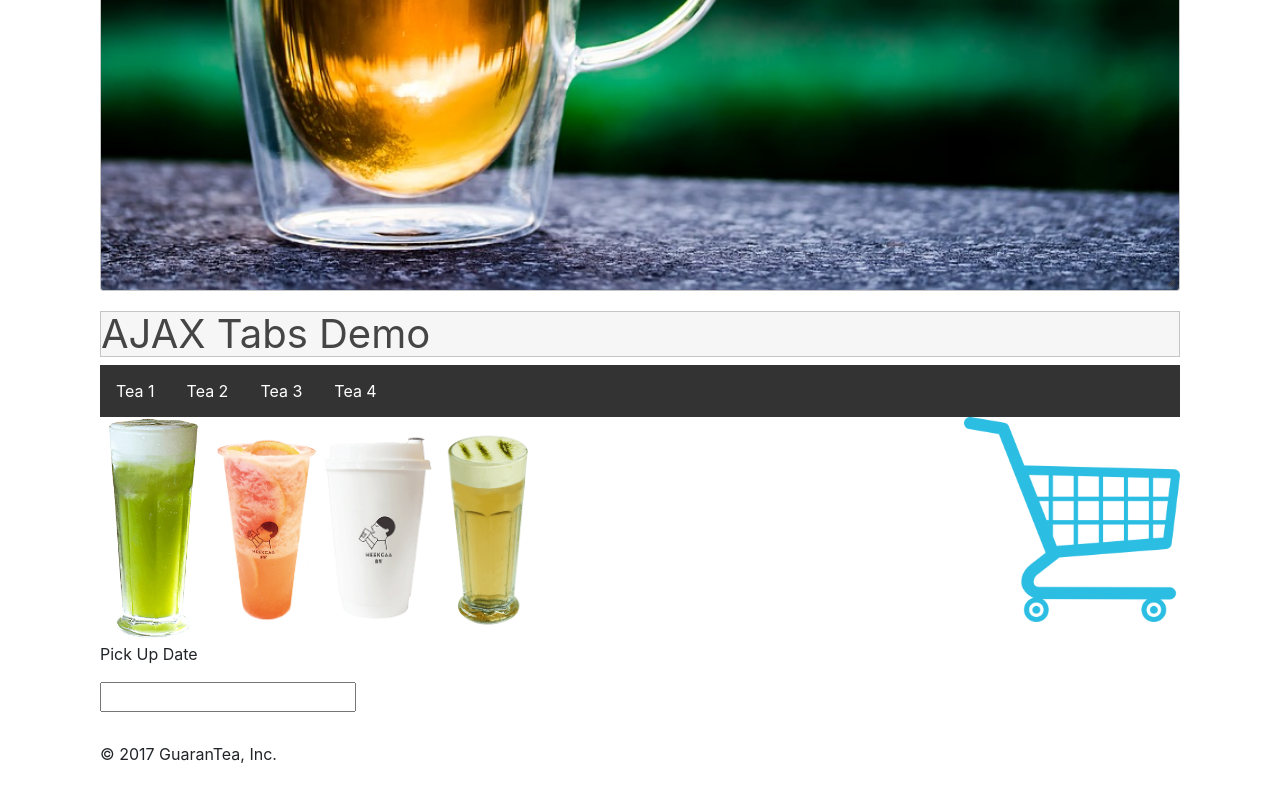
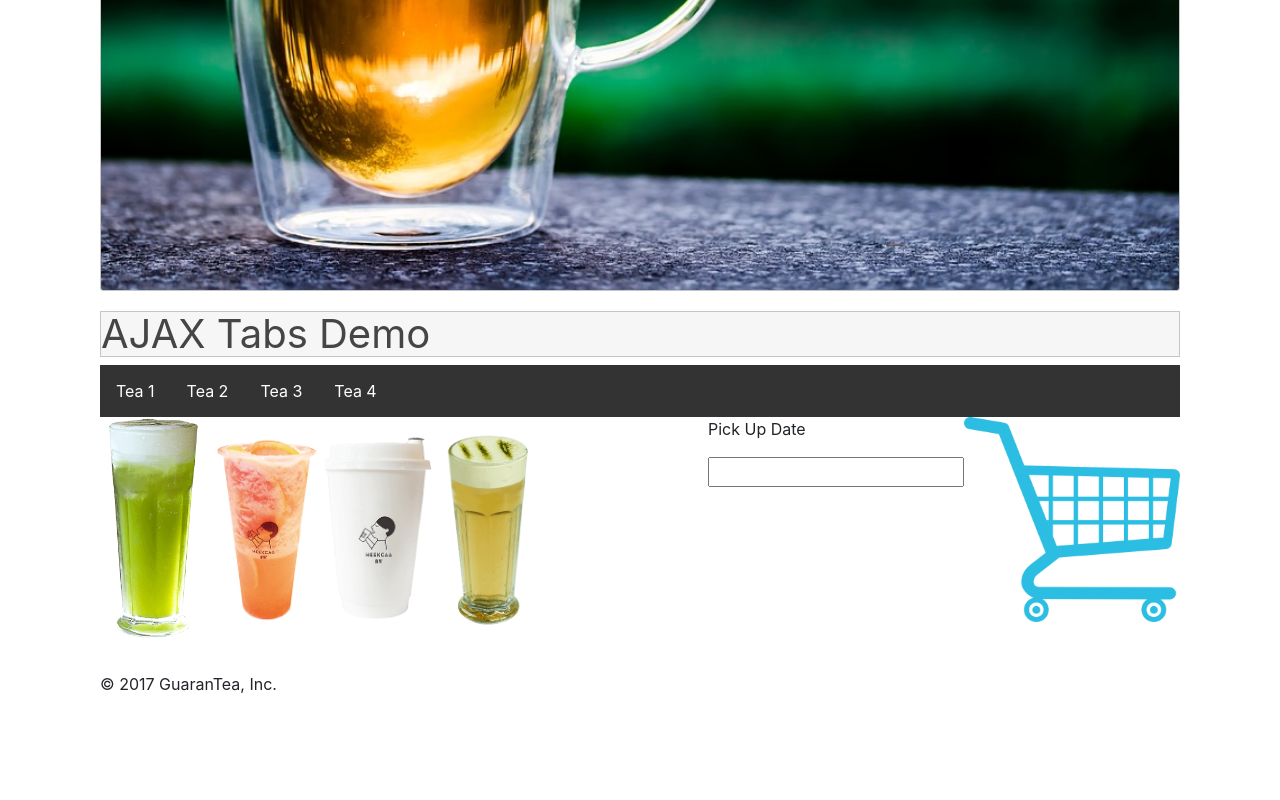
Before and after one commit to yulu9206/guaranTea_jQuery, a plain HTML site: page layout.html in a window 1280 px wide. Shown: the part 666-1466 px from the top of the page. After the commit the page ends 1408 px from the top, so only its background shows below. Drawn offline with Linux system fonts and the light colour scheme.

Commit message:
Update style.css

```diff
--- a/css/style.css
+++ b/css/style.css
@@ -53,3 +53,8 @@ li a:hover {
 .cart{
   width: 20%;
 }
+
+.calendar {
+  display: inline-block;
+  float:right;
+}
```
